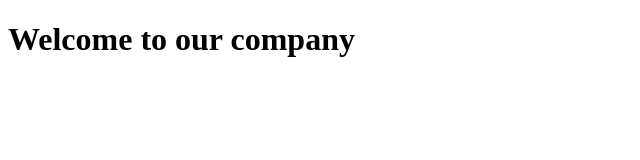
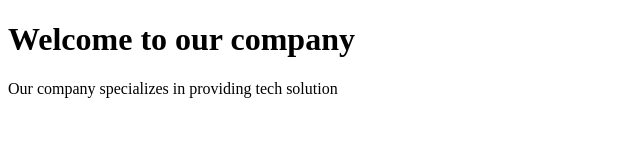
Before and after one commit to julynzhr16/company-profile2, a plain HTML site: page index.html in a window 1280 px wide. Shown: the whole page, without its empty margins (0-640 px from the left). Drawn offline with Linux system fonts and the light colour scheme.

Commit message:
Update content in index.html

```diff
--- a/index.html
+++ b/index.html
@@ -7,5 +7,6 @@
 </head>
 <body>
     <h1>Welcome to our company</h1>
+    <p>Our company specializes in providing tech solution</p>
 </body>
 </html>
```
